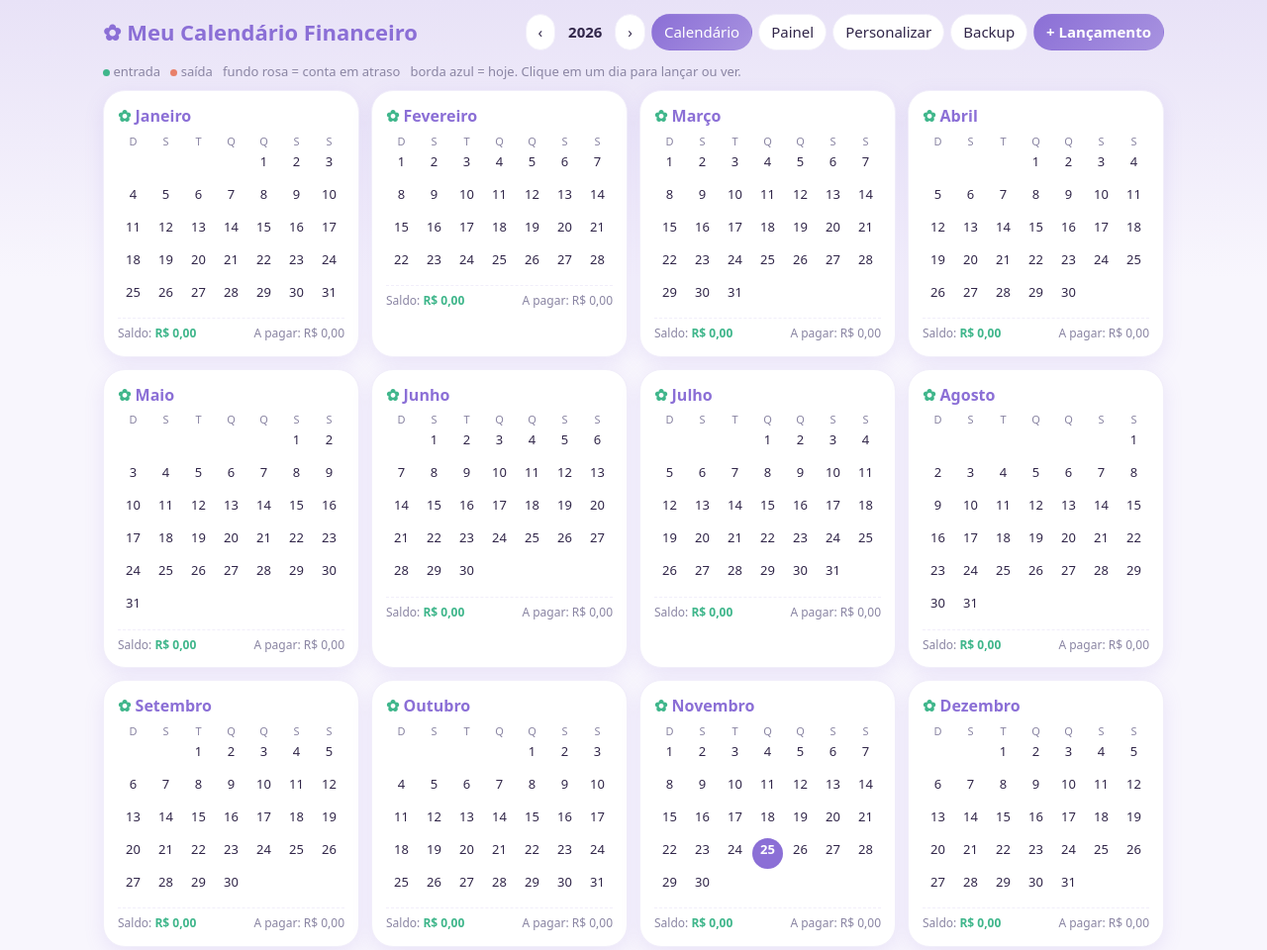
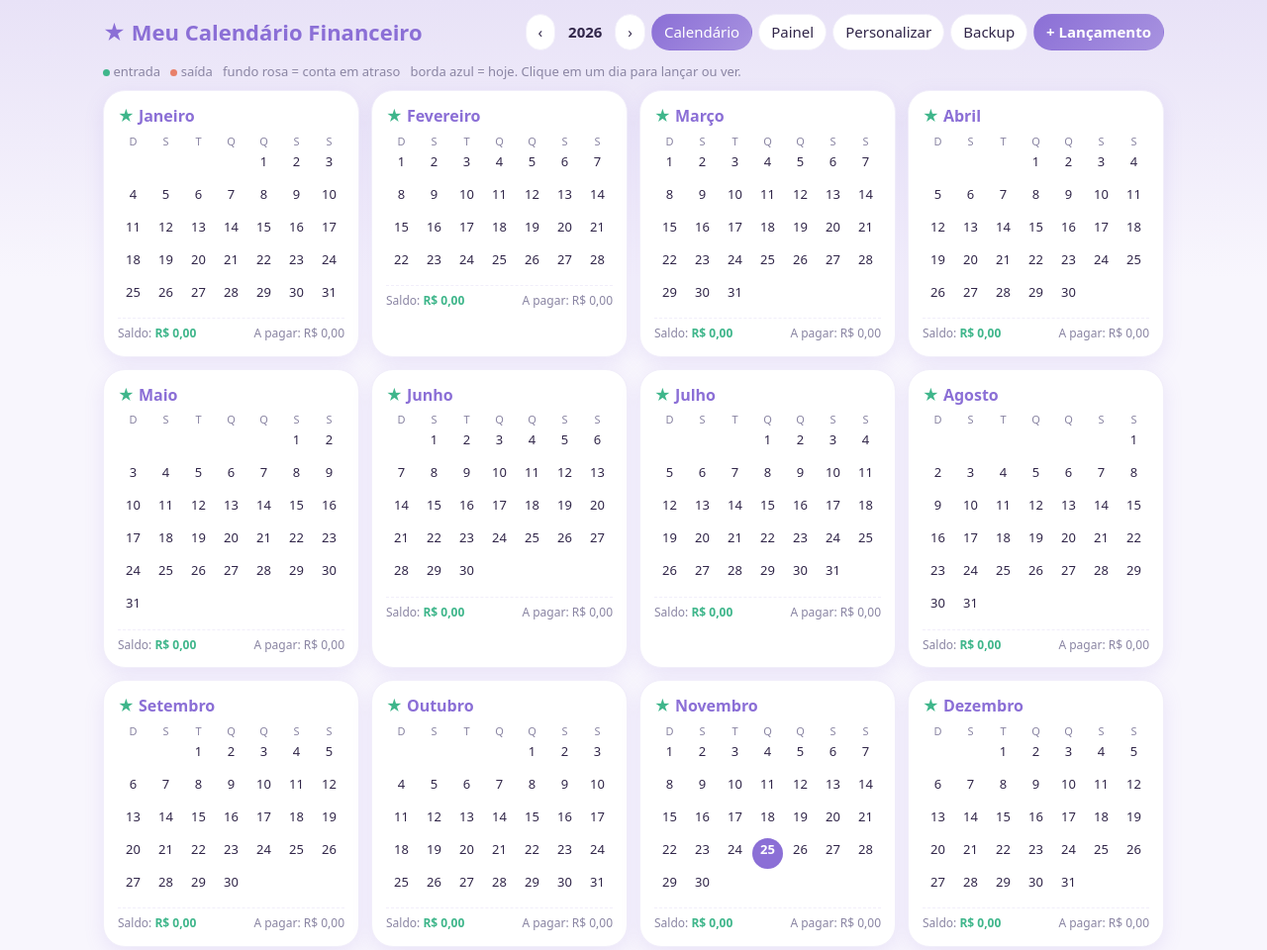
Before and after one commit to ariaesoares/calendario-financeiro, a plain HTML site: page index.html in a window 1280 px wide. Shown: the whole page at 99% size. Drawn offline with Linux system fonts and the light colour scheme.

Commit message:
Change header symbol from '✿' to '★'

```diff
--- a/index.html
+++ b/index.html
@@ -90,7 +90,7 @@ button{border-radius:999px;transition:.15s}
 button:hover{transform:translateY(-1px)}
 button.on,button.pri{background:linear-gradient(135deg,var(--ac),var(--ac2,#a58be8));border-color:transparent;color:#fff}
 .m{border-radius:22px;box-shadow:0 6px 20px color-mix(in srgb,var(--ac) 13%,transparent);padding:14px}
-.m h3{color:var(--ac);font-size:16px}.m h3::before{content:"✿ ";color:var(--g)}
+.m h3{color:var(--ac);font-size:16px}.m h3::before{content:"★ ";color:var(--g)}
 .d{border-radius:50%;aspect-ratio:1;min-height:0;padding:0}
 .d.t{background:var(--ac);color:#fff;border-color:transparent}.d.t b{font-weight:700}
 .d.t.late{background:var(--r)}
@@ -112,7 +112,7 @@ input[type=color]{width:48px;height:36px;border:0;background:none;padding:0;curs
 <body>
 <div class="wrap">
 <header>
- <h1 id="ttl">✿ Meu Calendário Financeiro</h1>
+ <h1 id="ttl">★ Meu Calendário Financeiro</h1>
  <div class="nav">
   <button id="py">‹</button><span id="yr"></span><button id="ny">›</button>
   <button data-t="cal" class="on">Calendário</button><button data-t="dash">Painel</button><button data-t="cfg">Personalizar</button><button data-t="bk">Backup</button>
@@ -304,7 +304,7 @@ function applyCfg(){
  const st=document.documentElement.style;
  Object.entries(v).forEach(([k,x])=>st.setProperty(k,x));
  st.colorScheme=dk?"dark":"light";
- $("#ttl").textContent="✿ "+CFG.title;document.title=CFG.title;
+ $("#ttl").textContent="★ "+CFG.title;document.title=CFG.title;
  const mt=document.querySelector("meta[name=theme-color]");if(mt)mt.setAttribute("content",ac);
 }
 function drawCfg(){
```
